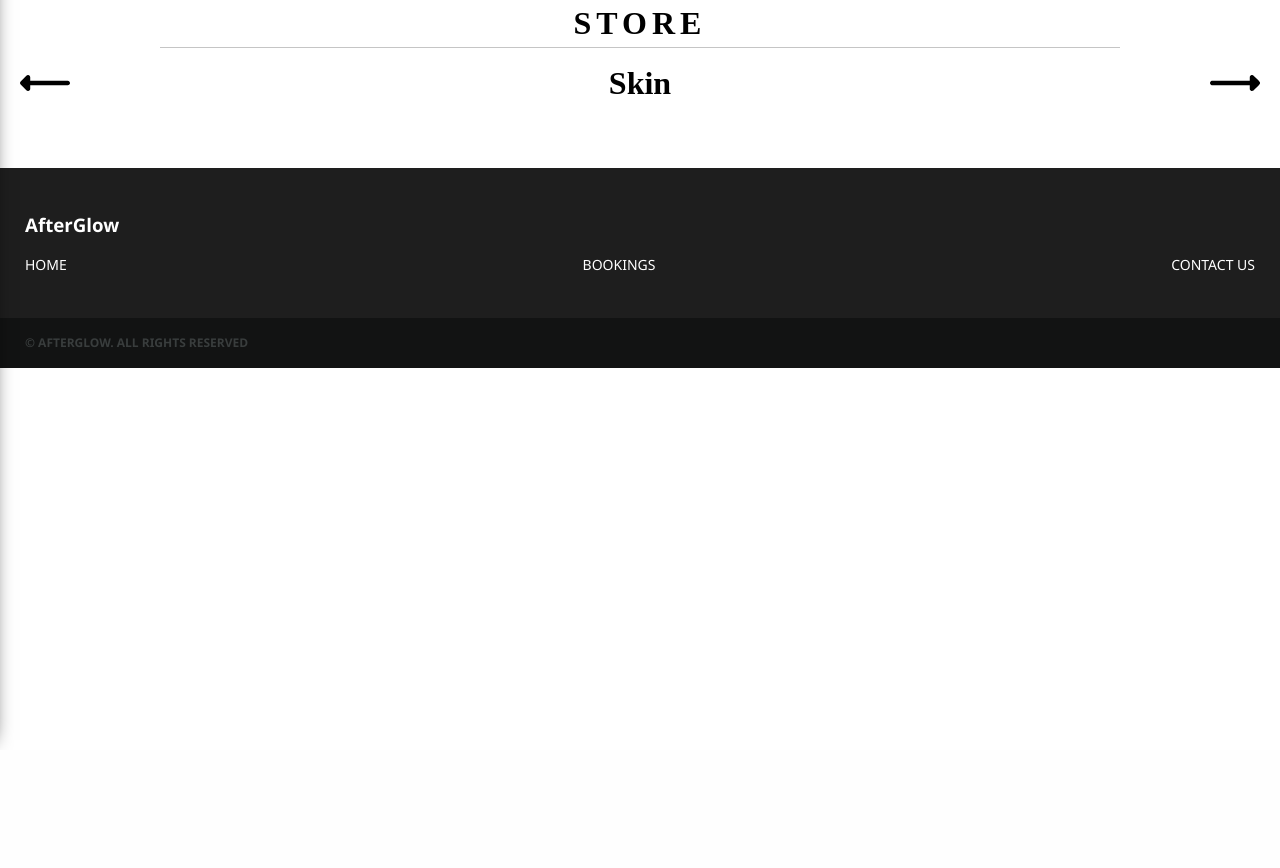
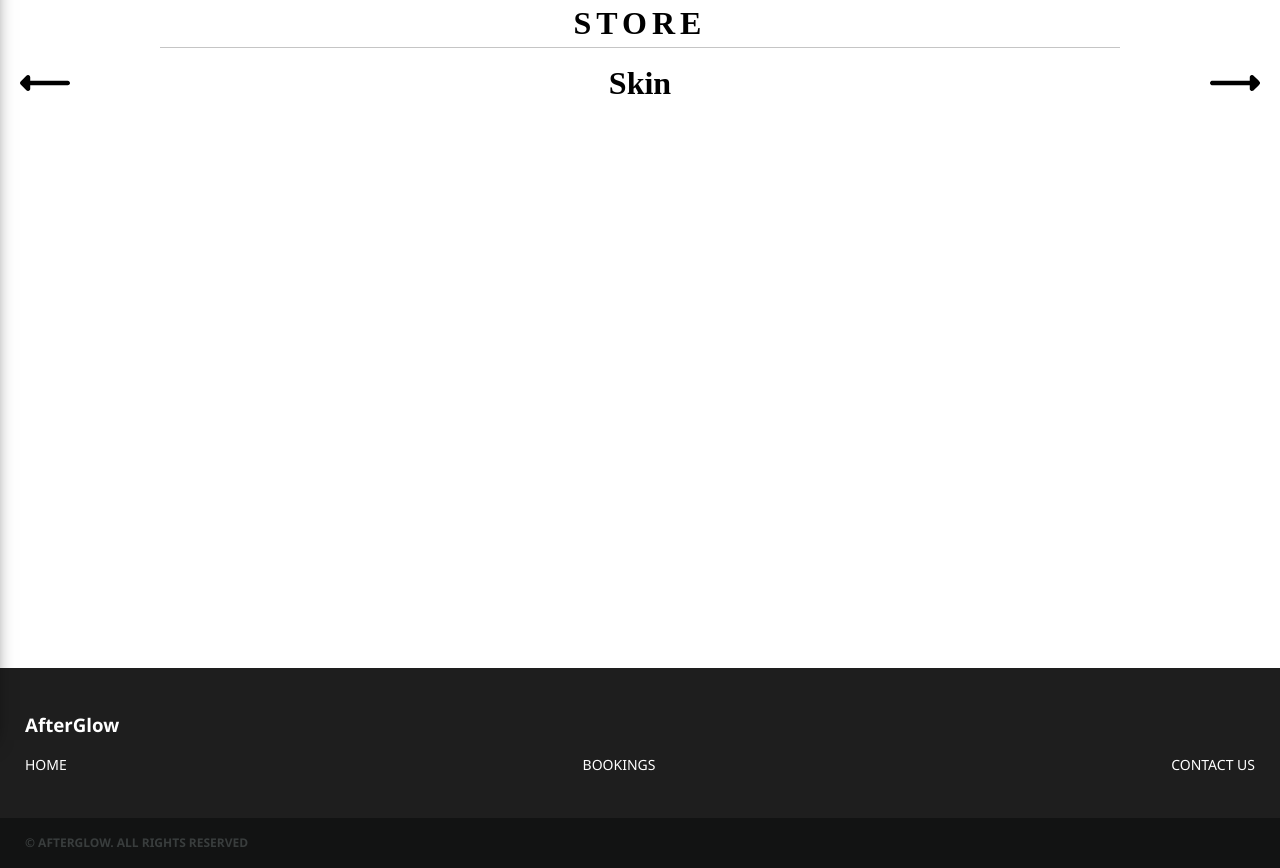
Before and after one commit to ModeraLTD/afterglow_website, a Django app: template website/templates/store.html in a window 1280 px wide. Shown: the part 50-918 px from the top of the page. Before the commit the page ends 794 px from the top, so only its background shows below. Run offline with Django 4.2, Linux system fonts and the light colour scheme; the template is opened without the code that fills it, so the values that code supplies are empty.

Commit message:
Fix height

```diff
--- a/website/static/css/basket.css
+++ b/website/static/css/basket.css
@@ -22,6 +22,7 @@
 /* BASKET */
 .contents {
     width: 100%;
+    min-height: 500px;
     padding: 20px;
     box-sizing: border-box;
     font-family: "vanilla_whale";
--- a/website/static/css/store.css
+++ b/website/static/css/store.css
@@ -53,6 +53,7 @@
 
 .category .products {
     width: 100%;
+    min-height: 500px;
 }
 
 .category .products .product {
```
